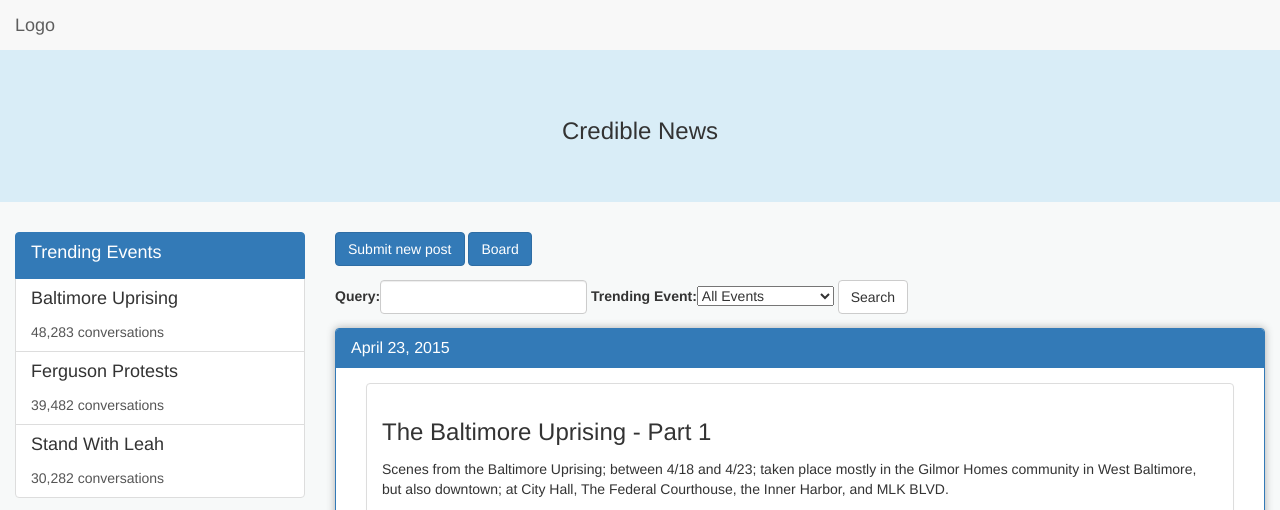
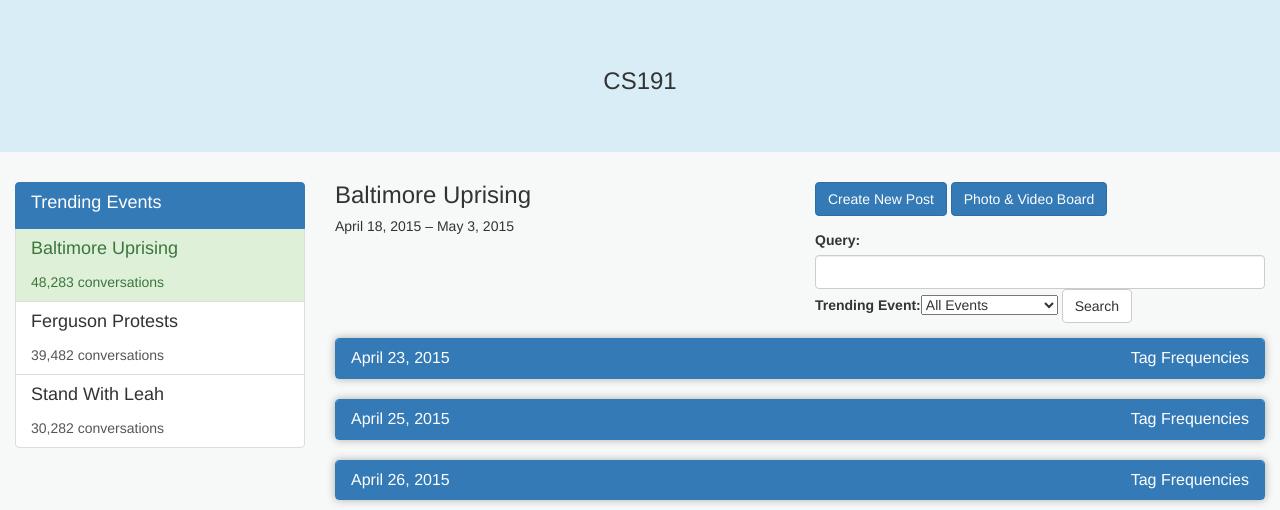
Before and after one commit to sgulati3/CS191, a Django app: page /posts/ in a window 1280 px wide. Shown: the top 510 px of the page. Run offline with Django 3.2, Linux system fonts and the light colour scheme; data comes from the database, SQL or seed files in the repository; both versions use the stored data as it was after the commit; some libraries are stand-ins or nearby versions.

Commit message:
prototype #2

```diff
--- a/CS191/posts/static/css/main.css
+++ b/CS191/posts/static/css/main.css
@@ -9,6 +9,10 @@ p {
 
 a {
 	color: inherit;
+}
+
+.thin-text {
+	font-weight: 200;
 }
 
 .big-margin-top {
--- a/CS191/posts/templates/includes/header.html
+++ b/CS191/posts/templates/includes/header.html
@@ -1,4 +1,4 @@
-<nav class="navbar navbar-default navbar-static-top">
+<!-- <nav class="navbar navbar-default navbar-static-top">
 	<div class="container-fluid">
 		<div class="navbar-header">
 			<a class="navbar-brand" href="/posts">Logo</a>
@@ -12,12 +12,12 @@
 			</ul>
 		</div>
 	</div>
-</nav>
+</nav> -->
 
 <header>
 	<div class="jumbotron jumbotron-main">
 		<div class="container-fluid text-center">
-			<h3>Credible News</h3>
+			<h3>CS191</h3>
 		</div>
 	</div>
 </header>
--- a/CS191/posts/templates/posts/index.html
+++ b/CS191/posts/templates/posts/index.html
@@ -13,7 +13,7 @@
 						<h4 class="list-group-item-heading">Trending Events</h4>
 						<!-- <p class="list-group-item-text">48,283 conversations</p> -->
 					</a>
-					<a href="#" class="list-group-item">
+					<a href="#" class="list-group-item list-group-item-success">
 						<h4 class="list-group-item-heading">Baltimore Uprising</h4>
 						<p class="list-group-item-text">48,283 conversations</p>
 					</a>
@@ -30,12 +30,16 @@
 
 			<div class="col-md-9 col-sm-9">
 				<div class="row">
-					<div class="col-md-12 col-sm-12">
+					<div class="col-md-6 col-sm-6">
+						<h3 class="no-margin-top">Baltimore Uprising</h3>
+						<h5>April 18, 2015 – May 3, 2015</h5>
+					</div>
+					<div class="col-md-6 col-sm-6">
                         <!-- <div class="panel panel-primary"> -->
 							<!-- <div class="panel-body"> -->
-                                <a class="btn btn-primary margin-bottom" href="{% url 'posts:create' %}">Submit new post</a>
-                                <a class="btn btn-primary margin-bottom" href="board">Board</a>
-                                <form class="form-inline" action="{% url 'posts:search' %}" method="post">
+                                <a class="btn btn-primary margin-bottom" href="{% url 'posts:create' %}">Create New Post</a>
+                                <a class="btn btn-primary margin-bottom" href="board">Photo & Video Board</a>
+                                <form action="{% url 'posts:search' %}" method="post" >
                                 	<div class="form-group">
 								        {% csrf_token %}
 								        {{ form }}
@@ -62,19 +66,35 @@
                             <!-- </div> -->
                         <!-- </div> -->
                     </div>
+                </div>
+                <div class="row">
                     {% if grouped_posts %}
 
                     	{% for date in sorted_dates %}
                     	<div class="col-md-12 col-sm-12">
                     		<div class="panel panel-primary post-group">
-                    			<div class="panel-heading" role="tab">
+                    			<div class="panel-heading" role="tab" id="h{{ date|date_to_integer:date }}">
                     				<h4 class="panel-title">
-                    					<a role="button" data-toggle="collapse" href="#{{ date|date_to_integer:date }}" aria-expanded="true" aria-controls="{{ date|date_to_integer:date }}">
+                    					<a role="button" data-toggle="collapse" href="#{{ date|date_to_integer:date }}" aria-expanded="false" aria-controls="{{ date|date_to_integer:date }}">
                     						{{ date }}
+                    					</a>
+                    					<a role="button" data-toggle="collapse" href="#freq{{ date|date_to_integer:date }}" aria-expanded="true" aria-controls="freq{{ date|date_to_integer:date }}" class="pull-right thin-text">
+                    						Tag Frequencies
                     					</a>
                     				</h4>
                     			</div>
-                    			<div id="{{ date|date_to_integer:date }}" class="panel-collapse collapse in" role="tabpanel">
+                    			<div id="{{ date|date_to_integer:date }}" class="panel-collapse collapse" role="tabpanel" aria-labelledby="h{{ date|date_to_integer:date }}">
+                    				<div class="panel-body" id="freq{{ date|date_to_integer:date }}" class="panel-collapse collapse in">
+                    					{% for tag in tag_freq|get_value:date %}
+	                    				<div class="progress">
+	                    					<div class="progress-bar" role="progressbar" aria-valuenow="{{ tag_freq|get_value:date|get_value:tag }}" aria-valuemin="0" aria-valuemax="5" style="width: {% widthratio tag_freq|get_value:date|get_value:tag 1 20 %}%">
+	                    						{{ tag }} {{ tag_freq|get_value:date|get_value:tag }}
+	                    					</div>
+	                    				</div>
+	                    				<!-- <div> {{ tag }} </div>
+	                    				<div> {{ tag_freq|get_value:date|get_value:tag }}</div> -->
+	                    				{% endfor %}
+	                    			</div>
                     				<div class="panel-body">
                     					{% if date|date_to_integer:date == 20154028 %}
 										<div class="col-md-12 col-sm-12">
--- a/CS191/posts/views.py
+++ b/CS191/posts/views.py
@@ -21,25 +21,11 @@ def index(request):
     all_posts = Post.objects.all().order_by('event_date')
     grouped_posts = defaultdict(list)
 
-    # for key, values in groupby(all_posts, key=lambda post: post.event_date.date()):
-    #     print('-')
-    #     print(key)
-    #     print(list(values))
-    #     grouped_posts[key] = list(values)
-
     for post in all_posts:
         grouped_posts[post.event_date.date()].append(post)
 
     sorted_dates = list(grouped_posts.keys())
     sorted_dates.sort()
-
-    print sorted_dates
-
-    # sorted_grouped_posts = {}
-    # for date in dates:
-    #     sorted_grouped_posts[date] = grouped_posts[date]
-
-    # print sorted_grouped_posts
 
     paginator = Paginator(all_posts, 5) # Show 5 posts per page
     page_num = request.GET.get('page')
@@ -53,13 +39,25 @@ def index(request):
         # If page is out of range (e.g. 9999), deliver last page of results.
         paginated_posts = paginator.page(paginator.num_pages)
 
+    tag_freq = {}
+    for time_bucket in grouped_posts.keys():
+        tagFreqInBucket = {}
+        tagFreqInBucket = defaultdict(lambda:0, tagFreqInBucket)
+
+        for post in grouped_posts[time_bucket]:
+            for tag in Tag.objects.filter(post=post):
+                tagFreqInBucket[tag.title]+=1
+
+        tag_freq[time_bucket] = tagFreqInBucket
+
     context = {
         'form': SearchForm,
         'latest_post_list': all_posts,
         'tag_map': {post.id : post.get_tags_by_post() for post in all_posts},
         'tag_titles': None,
         'grouped_posts': grouped_posts,
-        'sorted_dates': sorted_dates
+        'sorted_dates': sorted_dates,
+        'tag_freq': tag_freq
     }
 
     return render(request, 'posts/index.html', context)
```
Also changed, not shown: CS191/posts/templates/posts/board.html (+8 -2 lines), CS191/db.sqlite3.
